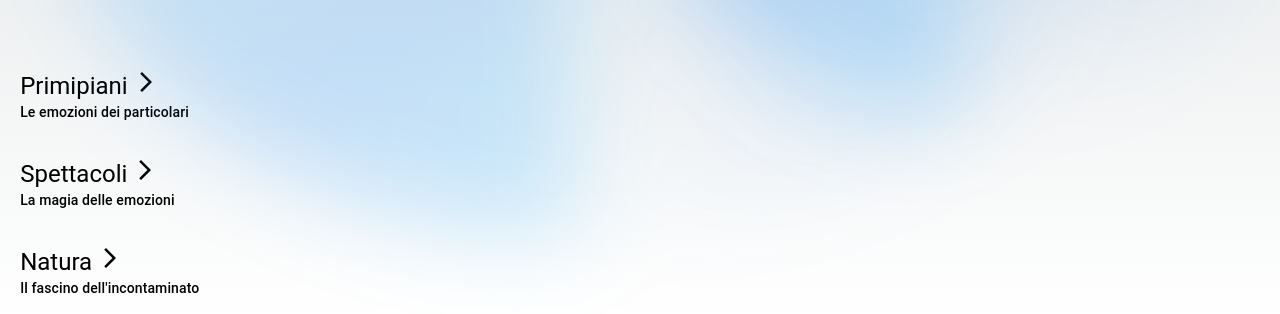
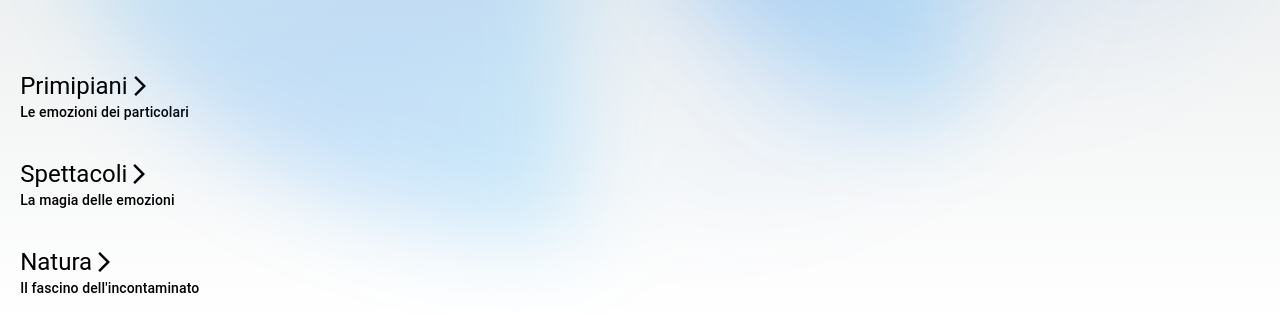
Before and after one commit to agostino-photo/agostino-photo.github.io, a Next.js app: page / in a window 1280 px wide. Shown: the part 483-797 px from the top of the page. Built offline with nearby package versions, Linux system fonts and the light colour scheme.

Commit message:
Fix layout mislignment

```diff
--- a/src/layouts/HomeLayout.tsx
+++ b/src/layouts/HomeLayout.tsx
@@ -37,12 +37,17 @@ const HomeLayout: React.FC<Props> = ({ meta }) => (
           className={styles.card}
           rel="noopener noreferrer"
         >
-          <Typography variant='h5'>
-            {title} <ArrowForwardIosNewIcon sx={{ margin: 0 }}/>
-          </Typography>
-          <Typography variant='subtitle2'>
-            {subtitle}
-          </Typography>
+          <Stack>
+            <Stack direction="row" alignItems="center">
+              <Typography variant='h5'>
+                {title}
+              </Typography>
+              <ArrowForwardIosNewIcon />
+            </Stack>
+            <Typography variant='subtitle2'>
+              {subtitle}
+            </Typography>
+          </Stack>
         </Link>
       ))}
     </Stack>
```
